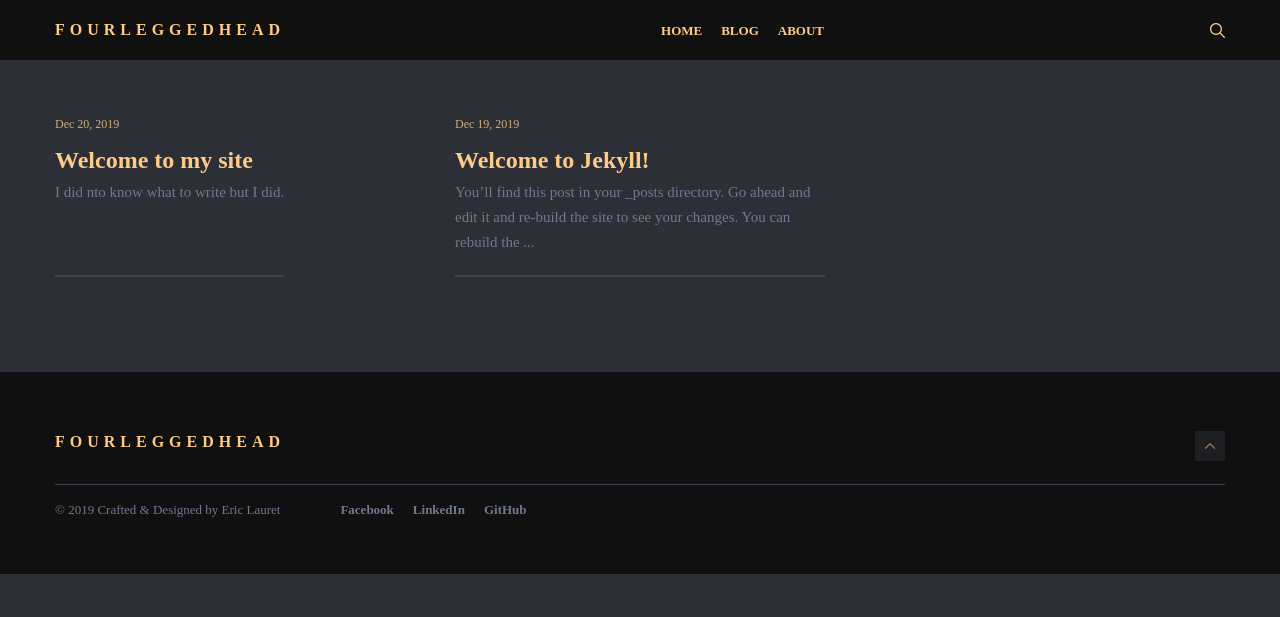
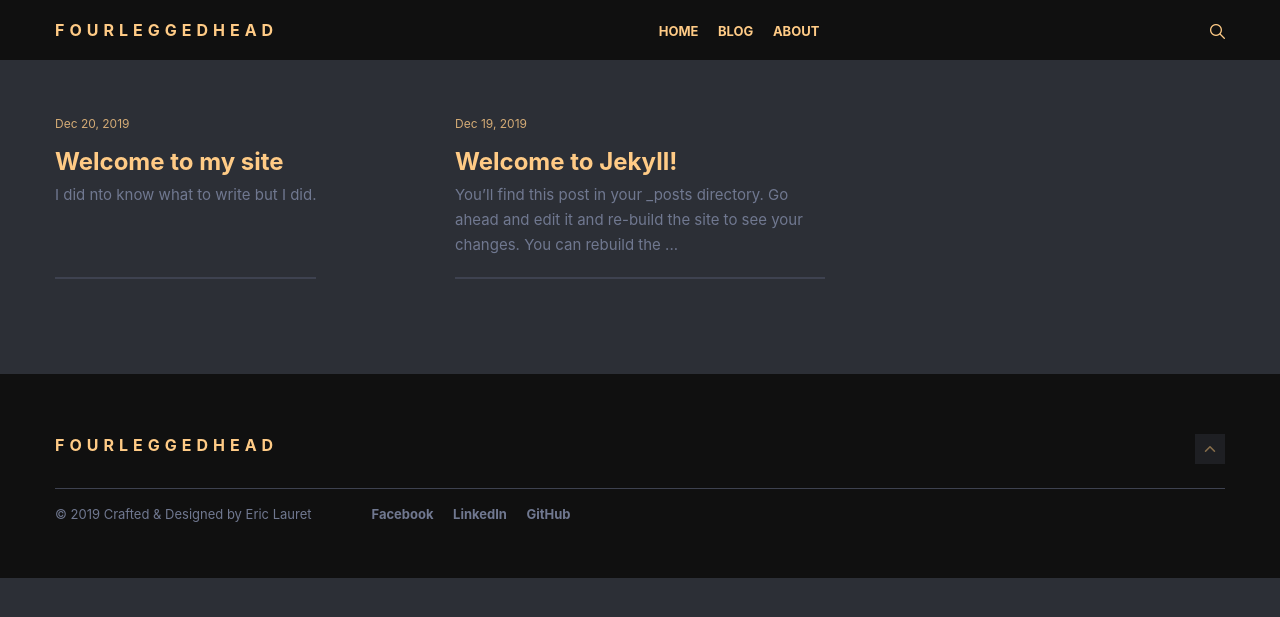
Before and after one commit to FourLeggedHead/fourleggedhead.github.io, a Jekyll site: the page built from blog/index.html, in a window 1280 px wide. Shown: the top 617 px of the page. Built offline with Jekyll 4.4.1, drawn with Linux system fonts in a browser that asks for light colours; nearby versions of some CDN libraries; the list of posts is cut into pages by our own code; comment, search, counter and statistics services are not loaded.

Commit message:
Added font specification for iOS; changed column formating for blog

```diff
--- a/_layouts/post.html
+++ b/_layouts/post.html
@@ -13,7 +13,7 @@ layout: default
 
 <div class="container">
 	<div class="row">
-		<article class="col col-12 col-t-8 post">
+		<article class="col col-12 post">
 			<div class="post-content">
 
 				<div class="post-head">
--- a/_sass/2-base/_base.scss
+++ b/_sass/2-base/_base.scss
@@ -3,7 +3,7 @@ $base-font-size: 16px;
 $base-font-style: normal;
 $base-font-variant: normal;
 $base-font-weight: normal;
-$base-font-family: 'Rock Salt', cursive;
+$base-font-family: 'Rock Salt', cursive, -apple-system, BlinkMacSystemFont, Helvetica Neue, Helvetica, Arial, sans-serif;
 $base-line-height: 28px;
 
 *, *::after, *::before {
--- a/blog/index.html
+++ b/blog/index.html
@@ -5,18 +5,11 @@ order: 1
 ---
 <div class="container">
 	<div class="row">
-		<div class="col col-12 col-t-8">
+		<div class="col col-12">
 			<div class="row">
 			{%- for post in paginator.posts -%}
-				<article class="article col col-12 col-t-6">
+				<article class="article col col-12 col-t-4">
 					<div class="article-box">
-						<!-- <div class="article-head">
-							<a href="{{ post.url | prepend: site.baseurl }}" class="article-image" style="background-image: url({{"/img/" | prepend: site.baseurl | append : post.image}})">
-								<div class="image-overlay">
-									<span class="image-overlay-text">{{post.title | slice: 0}}</span>
-								</div>
-							</a>
-						</div> -->
 						<div class="article-content">
 							<div class="article-info">
 								<div class="article-date">
```
